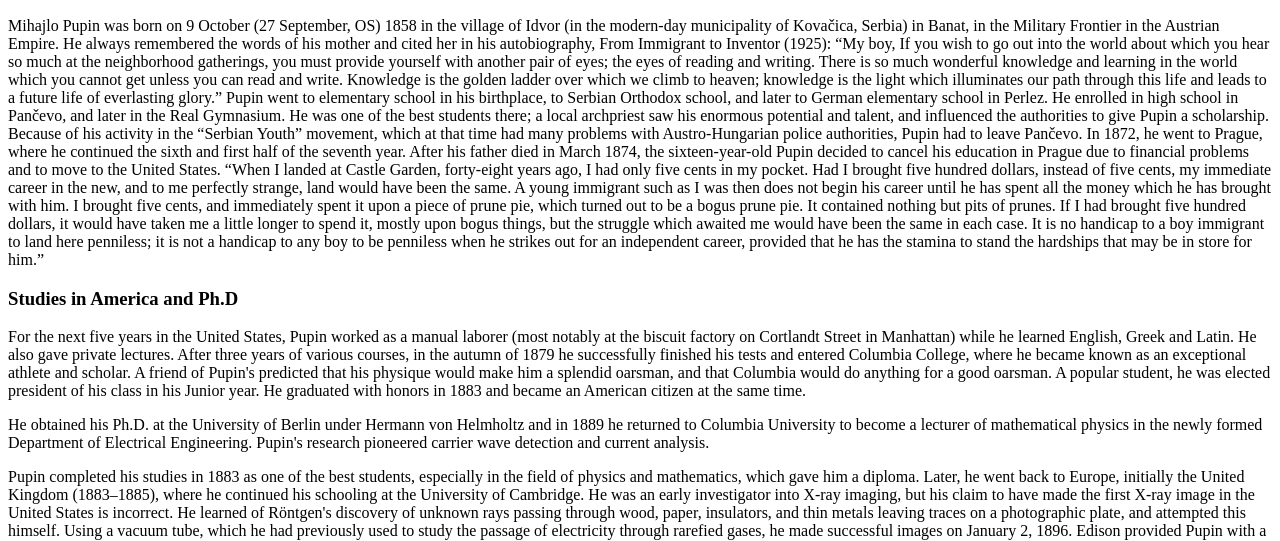
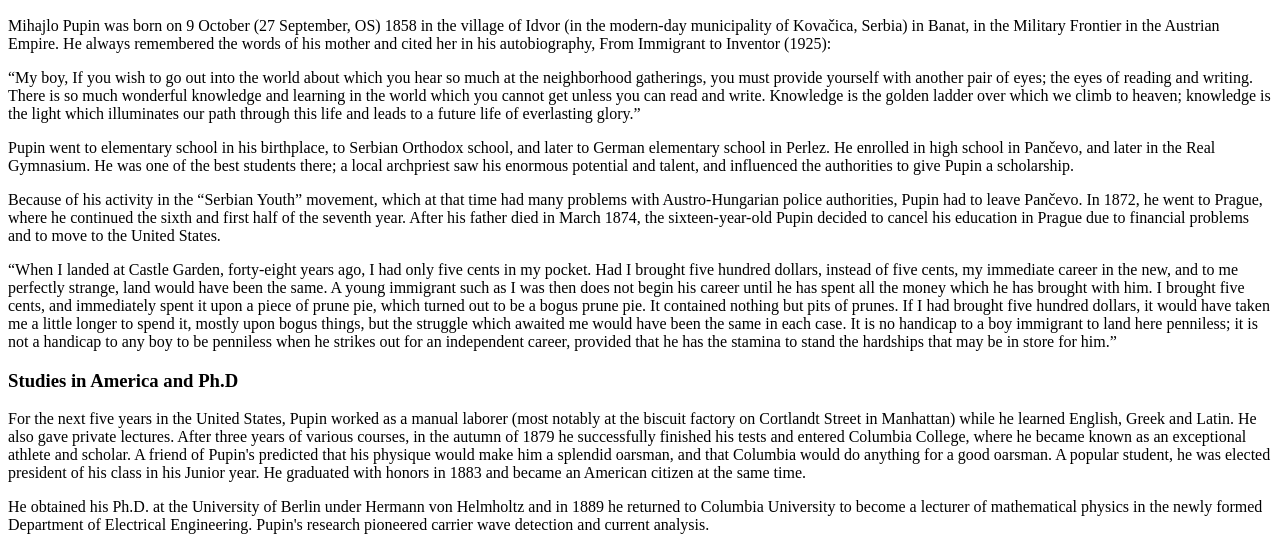
Before and after one commit to rebek2504/Mini-site-Pupin-, a plain HTML site: page Early life and education.html in a window 1280 px wide. Shown: the part 216-757 px from the top of the page. Drawn offline with Linux system fonts and the light colour scheme.

Commit message:
Update Early life and education.html

```diff
--- a/Early life and education.html
+++ b/Early life and education.html
@@ -19,15 +19,15 @@
 
 <h2>Early life</h2>
 
-<p>Mihajlo Pupin was born on 9 October (27 September, OS) 1858 in the village of Idvor (in the modern-day municipality of Kovačica, Serbia) in Banat, in the Military Frontier in the Austrian Empire. He always remembered the words of his mother and cited her in his autobiography, From Immigrant to Inventor (1925):
+<p>Mihajlo Pupin was born on 9 October (27 September, OS) 1858 in the village of Idvor (in the modern-day municipality of Kovačica, Serbia) in Banat, in the Military Frontier in the Austrian Empire. He always remembered the words of his mother and cited her in his autobiography, From Immigrant to Inventor (1925):</p>
 
-“My boy, If you wish to go out into the world about which you hear so much at the neighborhood gatherings, you must provide yourself with another pair of eyes; the eyes of reading and writing. There is so much wonderful knowledge and learning in the world which you cannot get unless you can read and write. Knowledge is the golden ladder over which we climb to heaven; knowledge is the light which illuminates our path through this life and leads to a future life of everlasting glory.”
+<p>“My boy, If you wish to go out into the world about which you hear so much at the neighborhood gatherings, you must provide yourself with another pair of eyes; the eyes of reading and writing. There is so much wonderful knowledge and learning in the world which you cannot get unless you can read and write. Knowledge is the golden ladder over which we climb to heaven; knowledge is the light which illuminates our path through this life and leads to a future life of everlasting glory.”</p>
 
-Pupin went to elementary school in his birthplace, to Serbian Orthodox school, and later to German elementary school in Perlez. He enrolled in high school in Pančevo, and later in the Real Gymnasium. He was one of the best students there; a local archpriest saw his enormous potential and talent, and influenced the authorities to give Pupin a scholarship.
+<p>Pupin went to elementary school in his birthplace, to Serbian Orthodox school, and later to German elementary school in Perlez. He enrolled in high school in Pančevo, and later in the Real Gymnasium. He was one of the best students there; a local archpriest saw his enormous potential and talent, and influenced the authorities to give Pupin a scholarship.</p>
 
-Because of his activity in the “Serbian Youth” movement, which at that time had many problems with Austro-Hungarian police authorities, Pupin had to leave Pančevo. In 1872, he went to Prague, where he continued the sixth and first half of the seventh year. After his father died in March 1874, the sixteen-year-old Pupin decided to cancel his education in Prague due to financial problems and to move to the United States.
+<p>Because of his activity in the “Serbian Youth” movement, which at that time had many problems with Austro-Hungarian police authorities, Pupin had to leave Pančevo. In 1872, he went to Prague, where he continued the sixth and first half of the seventh year. After his father died in March 1874, the sixteen-year-old Pupin decided to cancel his education in Prague due to financial problems and to move to the United States.</p>
 
-“When I landed at Castle Garden, forty-eight years ago, I had only five cents in my pocket. Had I brought five hundred dollars, instead of five cents, my immediate career in the new, and to me perfectly strange, land would have been the same. A young immigrant such as I was then does not begin his career until he has spent all the money which he has brought with him. I brought five cents, and immediately spent it upon a piece of prune pie, which turned out to be a bogus prune pie. It contained nothing but pits of prunes. If I had brought five hundred dollars, it would have taken me a little longer to spend it, mostly upon bogus things, but the struggle which awaited me would have been the same in each case. It is no handicap to a boy immigrant to land here penniless; it is not a handicap to any boy to be penniless when he strikes out for an independent career, provided that he has the stamina to stand the hardships that may be in store for him.”</p>
+<p>“When I landed at Castle Garden, forty-eight years ago, I had only five cents in my pocket. Had I brought five hundred dollars, instead of five cents, my immediate career in the new, and to me perfectly strange, land would have been the same. A young immigrant such as I was then does not begin his career until he has spent all the money which he has brought with him. I brought five cents, and immediately spent it upon a piece of prune pie, which turned out to be a bogus prune pie. It contained nothing but pits of prunes. If I had brought five hundred dollars, it would have taken me a little longer to spend it, mostly upon bogus things, but the struggle which awaited me would have been the same in each case. It is no handicap to a boy immigrant to land here penniless; it is not a handicap to any boy to be penniless when he strikes out for an independent career, provided that he has the stamina to stand the hardships that may be in store for him.”</p>
 
 
 <h3>Studies in America and Ph.D</h3>
```
